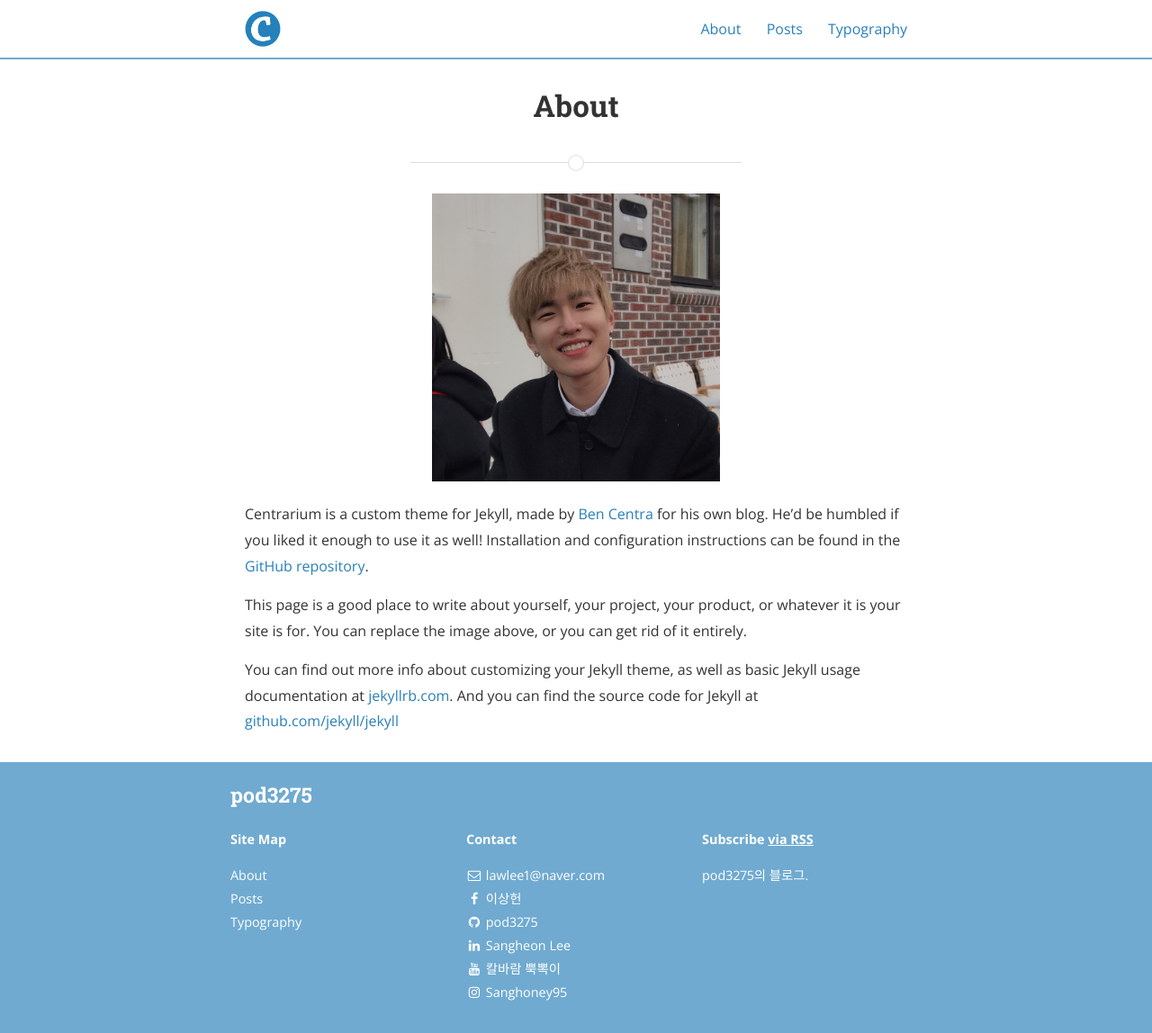
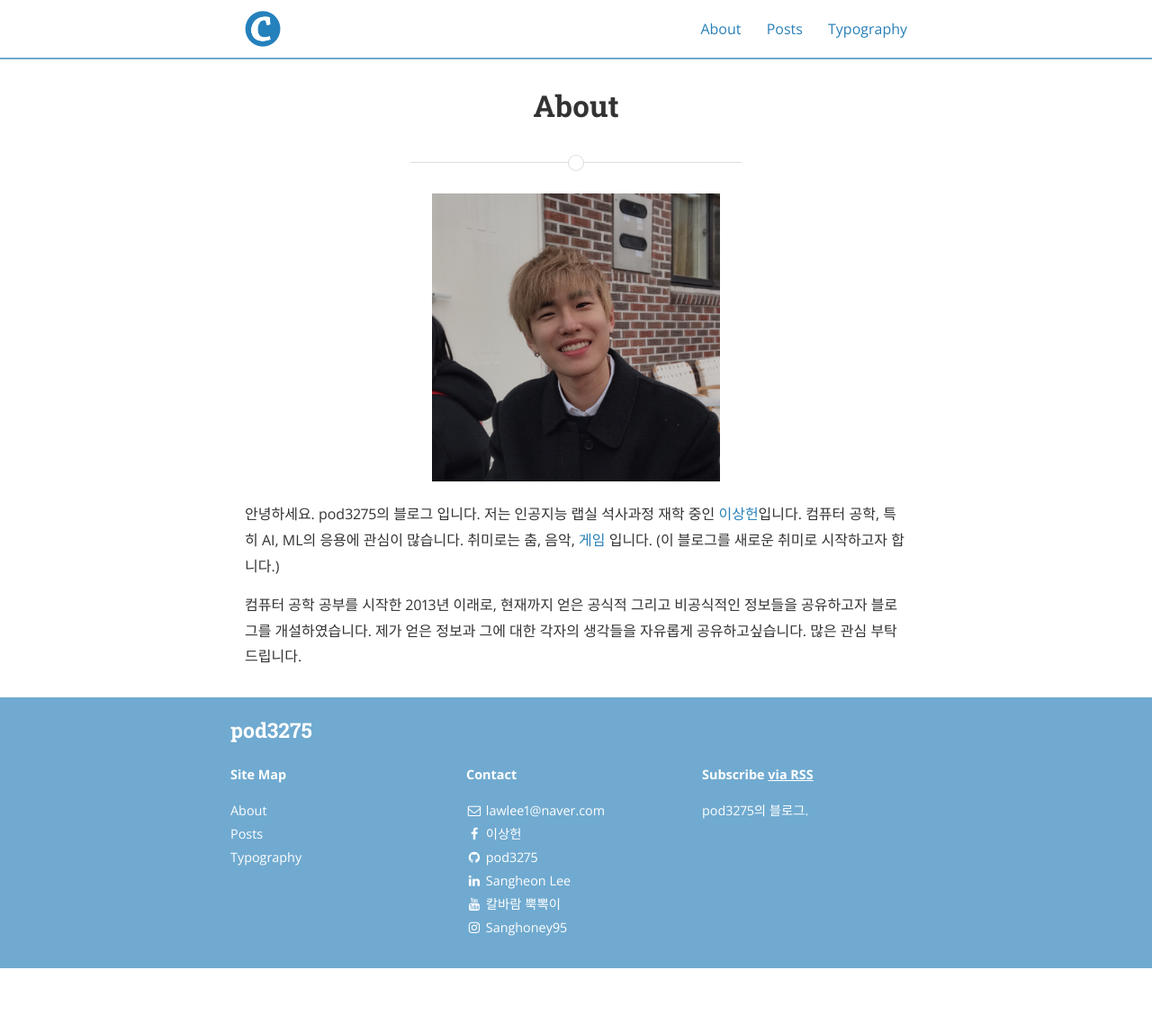
Before and after one commit to pod3275/pod3275.github.io, a Jekyll site: the page built from about.md, in a window 1280 px wide. Shown: the whole page at 90% size. Built offline with Jekyll 4.4.1, drawn with Linux system fonts in a browser that asks for light colours; nearby versions of some CDN libraries; after the commit the page ends 1076 px from its top, so only the background shows below that.

Commit message:
About updated

```diff
--- a/about.md
+++ b/about.md
@@ -6,12 +6,15 @@ permalink: /about/
 
 <img src="/assets/profile.jpg" title="Profile Picture" class="profile">
 
-Centrarium is a custom theme for Jekyll, made by [Ben Centra][bencentra] for his own blog. He'd be humbled if you liked it enough to use it as well! Installation and configuration instructions can be found in the [GitHub repository](https://github.com/bencentra/centrarium).
+안녕하세요.
+pod3275의 블로그 입니다.
+저는 인공지능 랩실 석사과정 재학 중인 [이상헌][이상헌]입니다.
+컴퓨터 공학, 특히 AI, ML의 응용에 관심이 많습니다.
+취미로는 춤, 음악, [게임][칼바람뿍뽁이] 입니다. (이 블로그를 새로운 취미로 시작하고자 합니다.)
 
-This page is a good place to write about yourself, your project, your product, or whatever it is your site is for. You can replace the image above, or you can get rid of it entirely.
+컴퓨터 공학 공부를 시작한 2013년 이래로, 현재까지 얻은 공식적 그리고 비공식적인 정보들을 공유하고자 블로그를 개설하였습니다.
+제가 얻은 정보과 그에 대한 각자의 생각들을 자유롭게 공유하고싶습니다.
+많은 관심 부탁드립니다.
 
-You can find out more info about customizing your Jekyll theme, as well as basic Jekyll usage documentation at [jekyllrb.com](http://jekyllrb.com/). And you can find the source code for Jekyll at [github.com/jekyll/jekyll](https://github.com/jekyll/jekyll)
-
-[centrarium]: https://github.com/bencentra/centrarium
-[bencentra]: http://bencentra.com
-[jekyll]: https://github.com/jekyll/jekyll
+[이상헌]: https://github.com/pod3275
+[칼바람뿍뽁이]: https://www.youtube.com/channel/UC4QufB9MMXa3UjEfmZTXMEA
```
